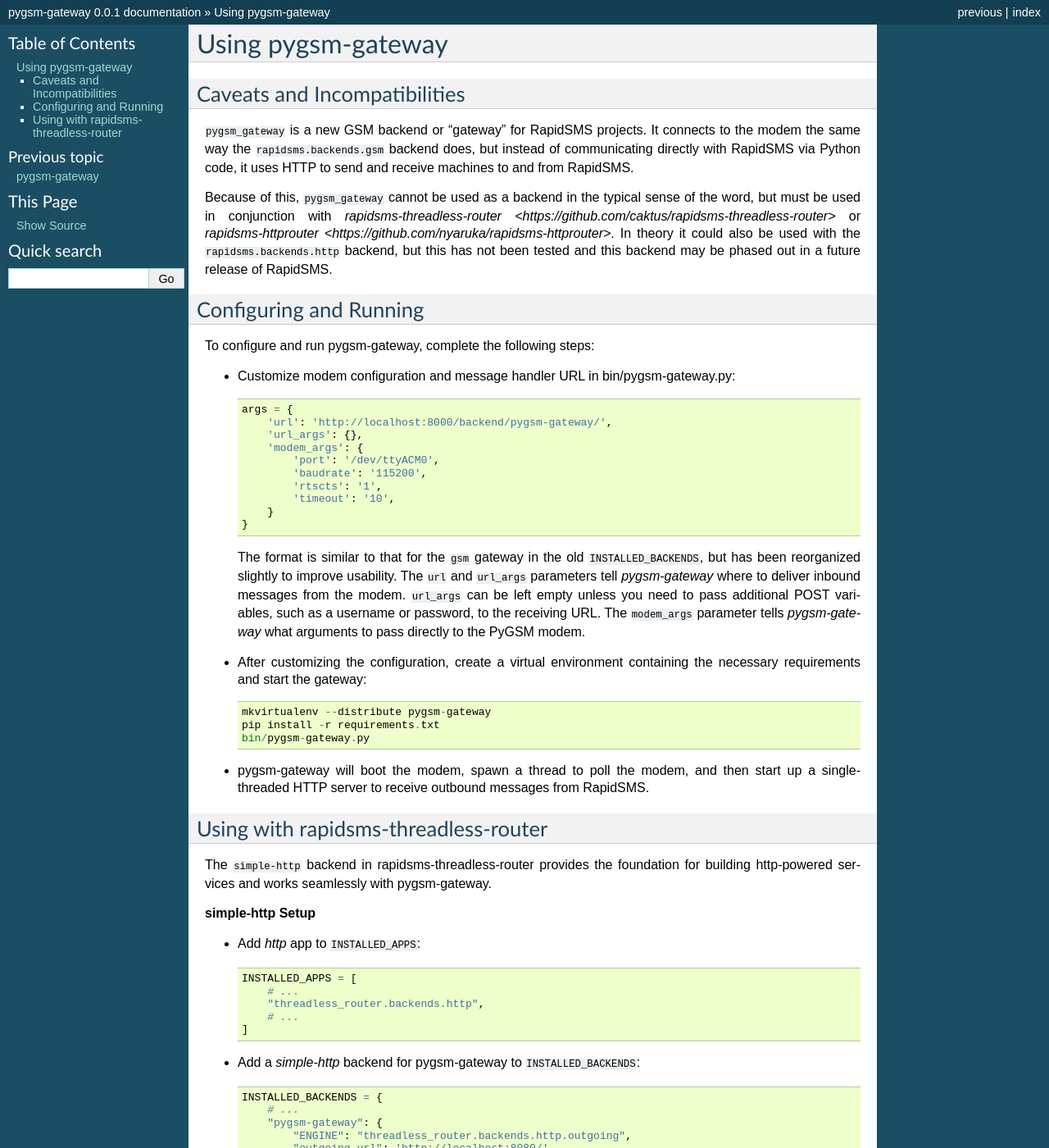
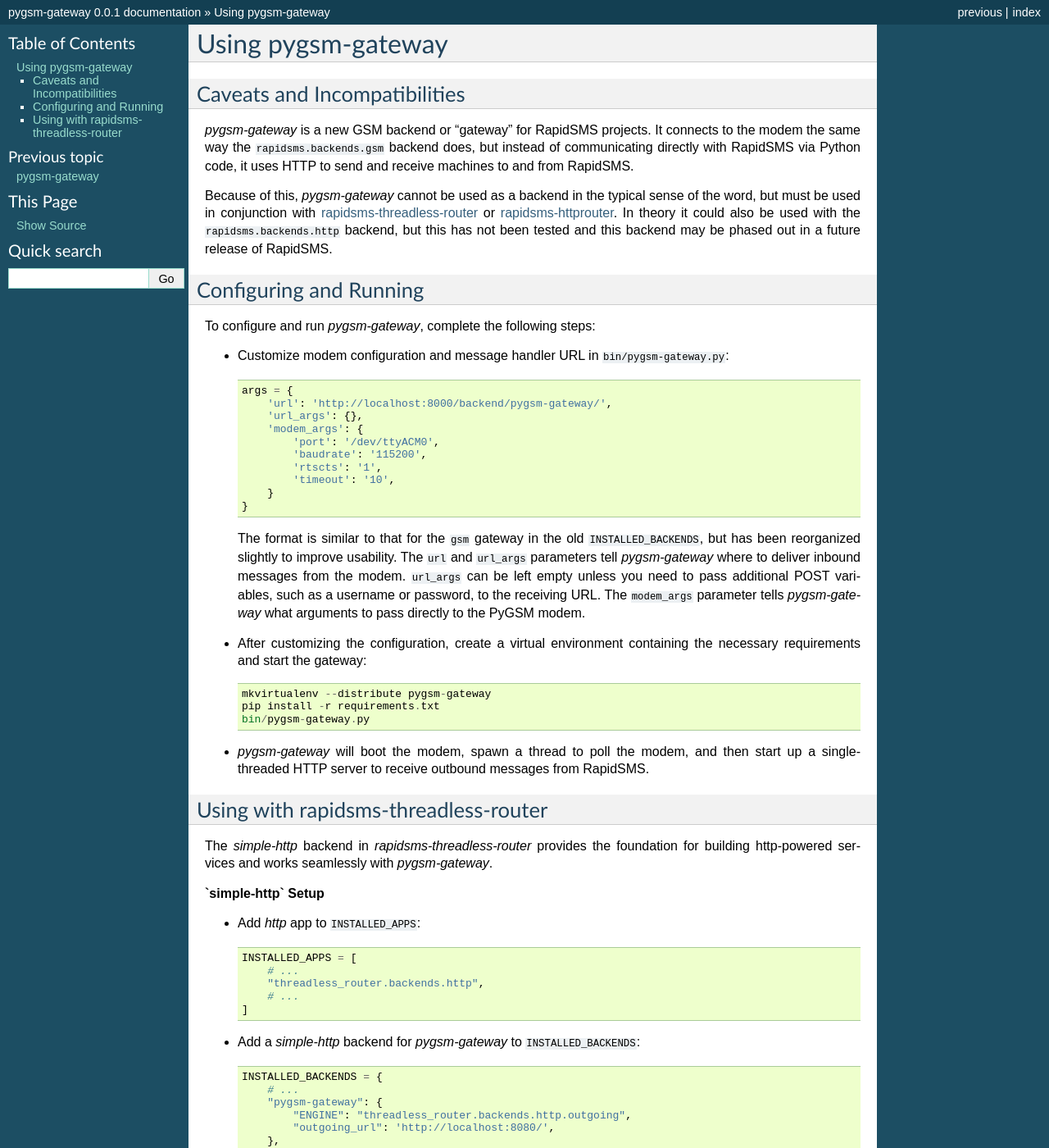
Before and after one commit to caktus/pygsm-gateway, a Sphinx documentation site: the page built from docs/using.rst, in a window 1280 px wide and 1400 px high. Shown: the whole window at 82% size. Built offline with Sphinx 7.4.7, drawn with Linux system fonts in a browser that asks for light colours; some of the changed text lies outside the part shown.

Commit message:
doc corrections

```diff
--- a/docs/using.rst
+++ b/docs/using.rst
@@ -4,15 +4,15 @@
 Caveats and Incompatibilities
 -----------------------------
 
-``pygsm_gateway`` is a new GSM backend or "gateway" for RapidSMS projects.
+`pygsm-gateway` is a new GSM backend or "gateway" for RapidSMS projects.
 It connects to the modem the same way the ``rapidsms.backends.gsm`` backend
 does, but instead of communicating directly with RapidSMS via Python code,
 it uses HTTP to send and receive machines to and from RapidSMS.
 
-Because of this, ``pygsm_gateway`` cannot be used as a backend in the typical
+Because of this, `pygsm-gateway` cannot be used as a backend in the typical
 sense of the word, but must be used in conjunction with
-`rapidsms-threadless-router <https://github.com/caktus/rapidsms-threadless-router>`
-or `rapidsms-httprouter <https://github.com/nyaruka/rapidsms-httprouter>`. In
+`rapidsms-threadless-router <https://github.com/caktus/rapidsms-threadless-router>`_
+or `rapidsms-httprouter <https://github.com/nyaruka/rapidsms-httprouter>`_. In
 theory it could also be used with the ``rapidsms.backends.http`` backend, but
 this has not been tested and this backend may be phased out in a future release
 of RapidSMS.
@@ -20,9 +20,10 @@
 Configuring and Running
 -----------------------
 
-To configure and run pygsm-gateway, complete the following steps:
+To configure and run `pygsm-gateway`, complete the following steps:
 
-* Customize modem configuration and message handler URL in bin/pygsm-gateway.py::
+* Customize modem configuration and message handler URL in
+  ``bin/pygsm-gateway.py``::
 
     args = {
         'url': 'http://localhost:8000/backend/pygsm-gateway/',
@@ -50,19 +51,19 @@
     pip install -r requirements.txt
     bin/pygsm-gateway.py
 
-* pygsm-gateway will boot the modem, spawn a thread to poll the modem, and then
-  start up a single-threaded HTTP server to receive outbound messages from
+* `pygsm-gateway` will boot the modem, spawn a thread to poll the modem, and
+  then start up a single-threaded HTTP server to receive outbound messages from
   RapidSMS.
 
 
 Using with rapidsms-threadless-router
 -------------------------------------
 
-The ``simple-http`` backend in rapidsms-threadless-router provides the
+The `simple-http` backend in `rapidsms-threadless-router` provides the
 foundation for building http-powered services and works seamlessly with
-pygsm-gateway.
+`pygsm-gateway`.
 
-**simple-http Setup**
+**`simple-http` Setup**
 
 * Add `http` app to ``INSTALLED_APPS``::
 
@@ -72,7 +73,7 @@
         # ...
     ]
 
-* Add a `simple-http` backend for pygsm-gateway to ``INSTALLED_BACKENDS``::
+* Add a `simple-http` backend for `pygsm-gateway` to ``INSTALLED_BACKENDS``::
 
     INSTALLED_BACKENDS = {
         # ...
@@ -92,4 +93,4 @@
     )
 
 * Now incoming requests for ``/backend/pygsm-gateway/`` will be handled by
-rapidsms-threadless-router.
+ `rapidsms-threadless-router`.
```
Also changed, not shown: docs/index.rst (+5 -4 lines).
